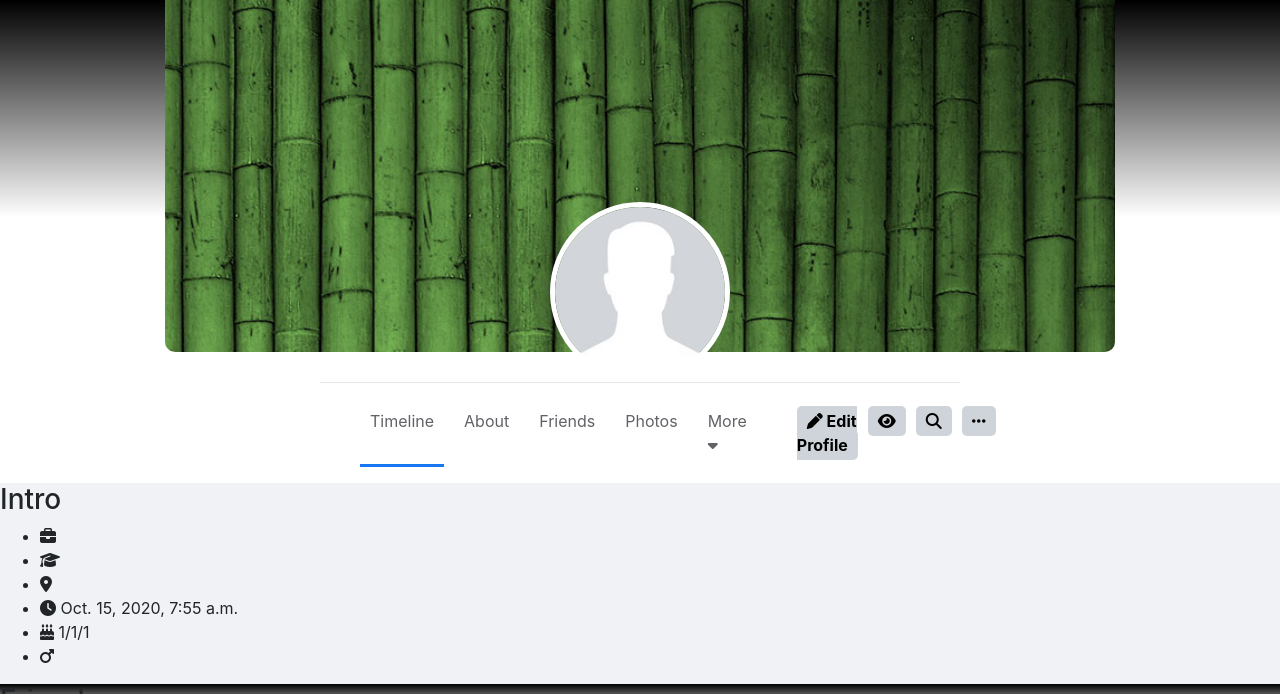
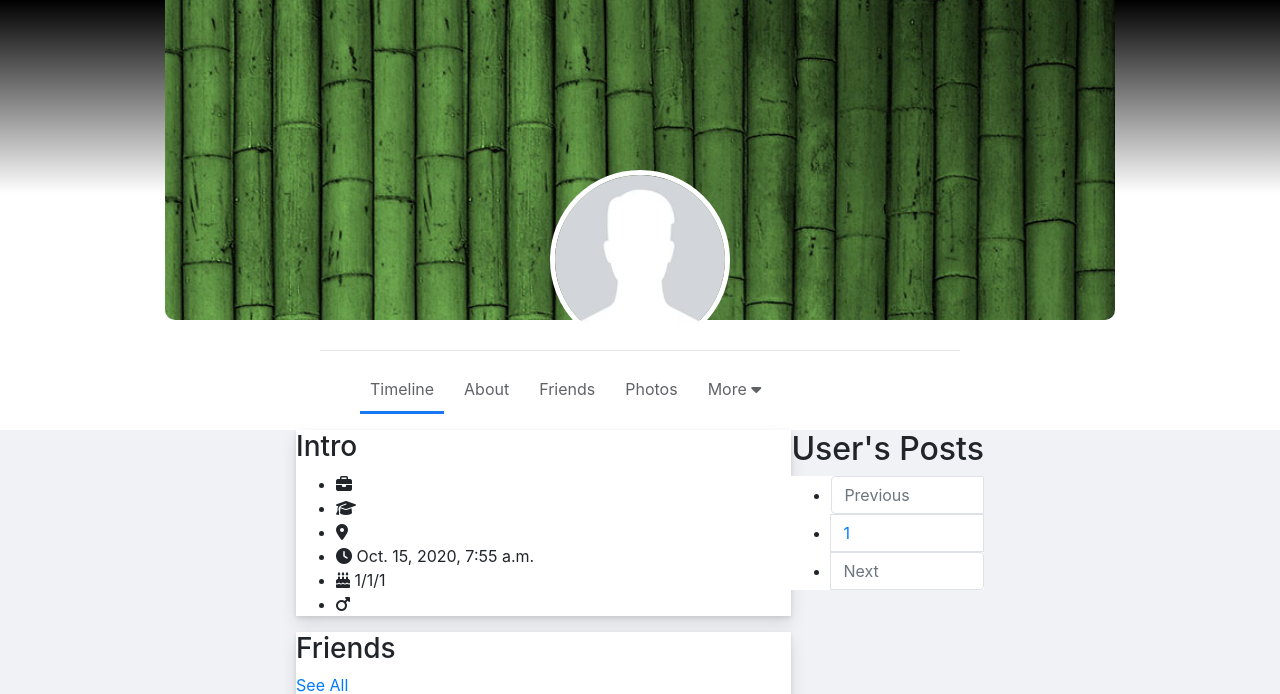
Before and after one commit to ymmy1/facebook, a Django app: page /profile/6 in a window 1280 px wide. Shown: the top 694 px of the page. Run offline with Django 3.2, Linux system fonts and the light colour scheme; data comes from the database, SQL or seed files in the repository; both versions use the stored data as it was after the commit; some libraries are stand-ins or nearby versions.

Commit message:
idk what I did here

```diff
--- a/facebook/models.py
+++ b/facebook/models.py
@@ -8,6 +8,7 @@ class User(AbstractUser):
     Birthdate_Year = models.PositiveSmallIntegerField(default=1,blank=False, null=False)
     Gender = models.TextField(blank=False)
 
+    is_online = models.PositiveSmallIntegerField(default=0, blank=False, null=False)
 
     avatar = models.TextField(default="../../static/facebook/img/avatars/default.jpg")
     cover = models.TextField(default="../../static/facebook/img/avatars/green-facebook-cover-9.jpg")
--- a/facebook/static/facebook/styles.css
+++ b/facebook/static/facebook/styles.css
@@ -395,6 +395,12 @@ body #profile .top .cover {
   position: relative;
 }
 
+body #profile .top .cover .cover-img {
+  height: 40vh;
+  -o-object-fit: cover;
+     object-fit: cover;
+}
+
 body #profile .top .cover img {
   width: 100%;
   border-bottom-right-radius: 10px;
@@ -530,4 +536,44 @@ body #profile .top .middle-nav .left-side li a:hover {
   text-decoration: none;
   background: #a5a9ae;
 }
+
+body #profile .bottom {
+  display: -webkit-box;
+  display: -ms-flexbox;
+  display: flex;
+  -webkit-box-pack: center;
+      -ms-flex-pack: center;
+          justify-content: center;
+}
+
+body #profile .bottom .box {
+  background: #fff;
+  -webkit-box-shadow: 0 2px 4px rgba(0, 0, 0, 0.1), 0 8px 16px rgba(0, 0, 0, 0.1);
+          box-shadow: 0 2px 4px rgba(0, 0, 0, 0.1), 0 8px 16px rgba(0, 0, 0, 0.1);
+}
+
+body #profile .bottom .posts_container .posts .post .top-info .poster-info a {
+  position: relative;
+}
+
+body #profile .bottom .posts_container .posts .post .top-info .poster-info a img {
+  width: 40px;
+  border-radius: 50%;
+}
+
+body #profile .bottom .posts_container .posts .post .top-info .poster-info a .online {
+  position: absolute;
+  bottom: -17px;
+  right: 3px;
+}
+
+body #profile .bottom .posts_container .posts .post .top-info .poster-info a .online i {
+  font-size: 0.8em;
+  border-radius: 50%;
+  -webkit-text-stroke-width: 2px;
+  -webkit-text-stroke-color: #ffffff;
+  color: #31A14B;
+  padding: 0;
+  margin: 0;
+}
 /*# sourceMappingURL=styles.css.map */
--- a/facebook/static/facebook/styles.scss
+++ b/facebook/static/facebook/styles.scss
@@ -367,6 +367,11 @@ body
                 width: 950px;
                 margin: auto;
                 position: relative;
+                .cover-img
+                {
+                    height: 40vh;
+                    object-fit: cover;
+                }
                 img
                 {
                     width: 100%;
@@ -461,7 +466,7 @@ body
                             }
                             a
                             {
-                                &:hover
+                                    &:hover
                                 {
                                     text-decoration: none;
                                 }
@@ -512,5 +517,55 @@ body
                 }
             }
         }
+        .bottom
+        {
+            display: flex;
+            justify-content: center;
+            .box
+            {
+                background: #fff;
+                box-shadow: 0 2px 4px rgba(0, 0, 0, .1), 0 8px 16px rgba(0, 0, 0, .1);
+            }
+            .posts_container
+            {
+                .posts
+                {
+                    .post
+                    {
+                        .top-info
+                        {
+                            .poster-info
+                            {
+                                a
+                                {
+                                    position: relative;
+                                    img
+                                    {
+                                        width: 40px;
+                                        border-radius: 50%;
+                                    }
+                                    .online
+                                    {
+                                        position: absolute;
+                                        bottom: -17px;
+                                        right: 3px;
+                                        i
+                                        {
+                                            font-size: 0.8em;
+                                            border-radius: 50%;
+                                            -webkit-text-stroke-width: 2px;
+                                            -webkit-text-stroke-color: #ffffff;
+                                            color: #31A14B;
+                                            padding: 0;
+                                            margin: 0;
+                                        }
+                                    }
+                                }
+                            }
+                        }
+                    }
+                }
+            }
+        }
     }
 }
--- a/facebook/templates/facebook/profile.html
+++ b/facebook/templates/facebook/profile.html
@@ -4,7 +4,7 @@
 <section id="profile">
     <div class="top">
         <div class="cover">
-            <img src="{{ profile.cover }}" alt="">
+            <img class="cover-img" src="{{ profile.cover }}" alt="">
             {% if profile.id == user.id %}
             <div class="change_cover button">
                 <i class="fas fa-camera"></i>
@@ -83,11 +84,12 @@
                     </li>
                 </ul>
             </div>
+            {% endif %}
         </div>
     </div>
     <div class="bottom">
         <div class="info-container">
-            <div class="intro">
+            <div class="intro box">
                 <h3>Intro</h3>
                 <ul>
                     <li>
@@ -120,8 +122,8 @@
                     {% endif %}
                 </ul>
             </div>
-            <div class="friends">
-                <div class="top">
+            <div class="friends box">
+                <div class="friends-top">
                     <div class="number">
                         <h3>Friends</h3>
                     </div>
@@ -148,17 +150,22 @@
             <div class="posts">
                 <h2>User's Posts</h2>
                 {% for post in page_obj %}
-                <div class="post">
+                <div class="post box">
                     <div class="top-info">
                         <div class="poster-info">
                             {% for profile in users %}
                                 {% if post.username_id == profile.id  %}
                                     <a href="/profile/{{ profile.id }}">
-                                        <img src="../../static/facebook/img/avatars/{{ profile.avatar }}" alt="">
+                                        <img src="{{ profile.avatar }}" alt="">
+                                        {% if profile.is_online %}
+                                        <div class="online">
+                                            <i class="fas fa-circle"></i>
+                                        </div>
+                                        {% endif %}
                                     </a>
                                 {% endif %}
                             {% endfor %}
-                            <a class="profile_link" href="/profile/{{ post.username_id }}"> {{ post.username }} </a>
+                            <a class="profile_link" href="/profile/{{ post.username_id }}"> {{ post }} </a>
                             {% if user.is_authenticated %}
                                 {% if post.username_id == user.id %}
                                 {% else %}
@@ -199,7 +232,7 @@
                                 {% for profile in users %}
                                     {% if liked.id == profile.id  %}
                                         <a href="/profile/{{ profile.id }}">
-                                            <img width="20px" src="../../static/facebook/img/avatars/{{ profile.avatar }}" alt="">
+                                            <img width="20px" src="{{ profile.avatar }}" alt="">
                                         </a>
                                     {% endif %}
                                 {% endfor %}
@@ -221,7 +254,7 @@
                         {% endif %}
                         {% for page in page_obj.paginator.page_range %}
                         {% if page == page_obj.number %}
-                        <li class="page-item"><a class="page-link active-link" href="?page={{ page }}">{{ page }}</a></li>
+                        <li class="page-item"><a class="page-link online-link" href="?page={{ page }}">{{ page }}</a></li>
                         {% else %}
                             <li class="page-item"><a class="page-link" href="?page={{ page }}">{{ page }}</a></li>
                         {% endif %}
--- a/facebook/views.py
+++ b/facebook/views.py
@@ -62,16 +62,24 @@ def login_view(request):
         # Check if authentication successful
         if user is not None:
             login(request, user)
+            user = User.objects.get(
+                id=request.user.id
+            )
+            user.is_online = 1
+            user.save()
             return HttpResponseRedirect(reverse("index"))
         else:
-            return render(request, "facebook/login.html", {
+            return render(request, "facebook/index.html", {
                 "message": "Invalid username and/or password."
             })
-    else:
-        return render(request, "facebook/login.html")
 
 
 def logout_view(request):
+    user = User.objects.get(
+            id=request.user.id
+            )
+    user.is_online = 0
+    user.save()
     logout(request)
     return HttpResponseRedirect(reverse("index"))
 
```
Also changed, not shown: other parts of facebook/templates/facebook/profile.html (+28 -1 lines), db.sqlite3, facebook/migrations/0001_initial.py, facebook/migrations/0002_auto_20201014_0050.py (deleted), facebook/migrations/0003_remove_user_joined.py (deleted), 1 other file.
